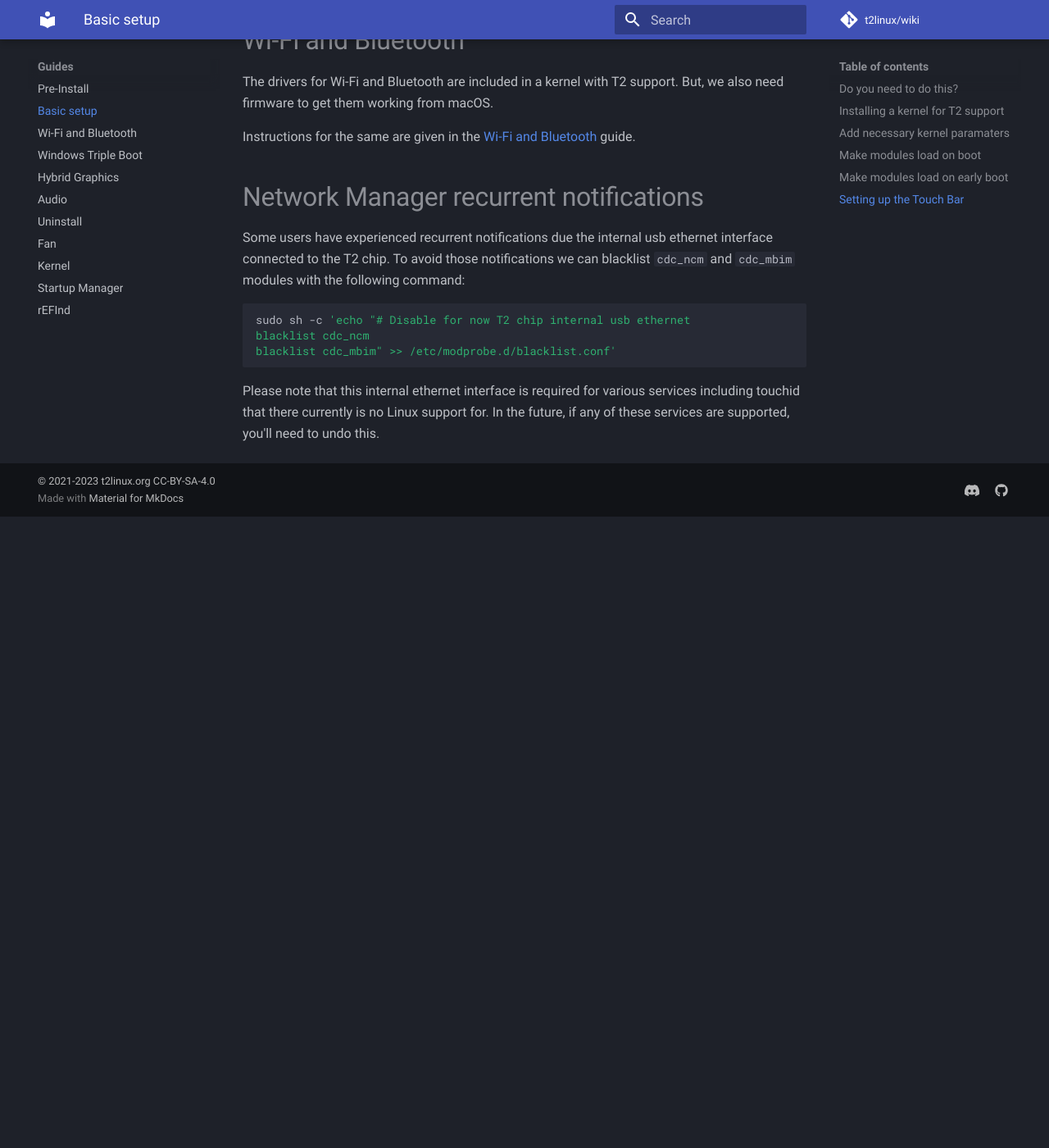
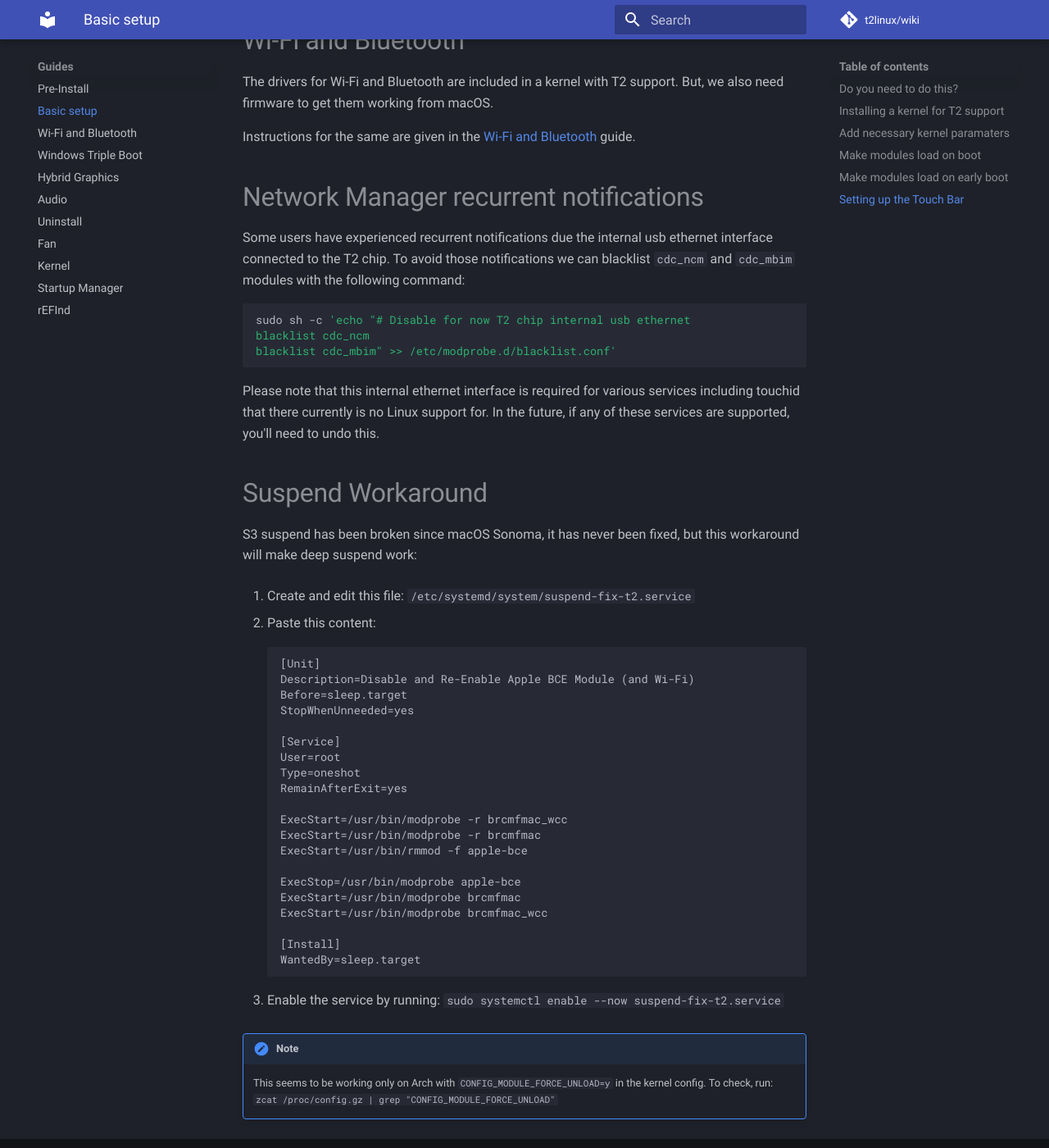
Before and after one commit to t2linux/wiki, an MkDocs documentation site: the page built from docs/guides/postinstall.md, in a window 1280 px wide and 1400 px high, scrolled down 3674 px. Shown: the whole window at 82% size. Built offline with MkDocs 1.6.1 and Material for MkDocs 9.7.7, drawn with Linux system fonts in a browser that asks for light colours; comment, search, counter and statistics services are not loaded; before the commit the page ends 4304 px from its top, so only the background shows below that.

Commit message:
Added suspension workaround script to postinstall.md (#551)
---------

Co-authored-by: Aditya Garg <85610623+AdityaGarg8@users.noreply.github.com>

````diff
--- a/docs/guides/postinstall.md
+++ b/docs/guides/postinstall.md
@@ -141,3 +141,40 @@ blacklist cdc_mbim" >> /etc/modprobe.d/blacklist.conf'
 ```
 
 Please note that this internal ethernet interface is required for various services including touchid that there currently is no Linux support for. In the future, if any of these services are supported, you'll need to undo this.
+
+# Suspend Workaround
+
+S3 suspend has been broken since macOS Sonoma, it has never been fixed, but this workaround will make deep suspend work:
+
+1. Create and edit this file: `/etc/systemd/system/suspend-fix-t2.service`
+
+2. Paste this content:
+
+     ```service
+     [Unit]
+     Description=Disable and Re-Enable Apple BCE Module (and Wi-Fi)
+     Before=sleep.target
+     StopWhenUnneeded=yes
+
+     [Service]
+     User=root
+     Type=oneshot
+     RemainAfterExit=yes
+
+     ExecStart=/usr/bin/modprobe -r brcmfmac_wcc
+     ExecStart=/usr/bin/modprobe -r brcmfmac
+     ExecStart=/usr/bin/rmmod -f apple-bce
+
+     ExecStop=/usr/bin/modprobe apple-bce
+     ExecStart=/usr/bin/modprobe brcmfmac
+     ExecStart=/usr/bin/modprobe brcmfmac_wcc
+
+     [Install]
+     WantedBy=sleep.target
+     ```
+
+3. Enable the service by running: `sudo systemctl enable --now suspend-fix-t2.service`
+
+!!! note
+    This seems to be working only on Arch with `CONFIG_MODULE_FORCE_UNLOAD=y` in the kernel config.
+    To check, run: `zcat /proc/config.gz | grep "CONFIG_MODULE_FORCE_UNLOAD"`
````
